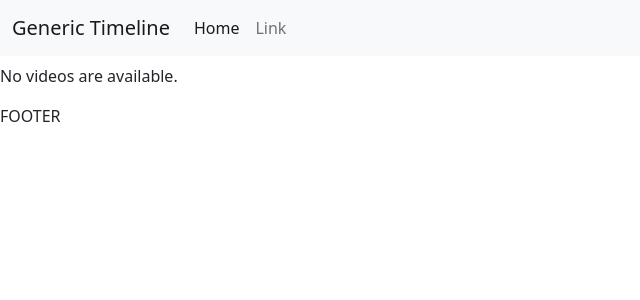
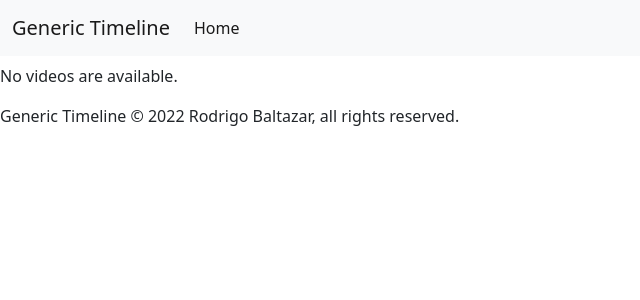
Before and after one commit to RodrigoBaltazar/generic-timeline, a Django app: page / in a window 1280 px wide. Shown: the top 300 px of the page, without its empty margins (0-640 px from the left). Run offline with Django 4.2, Linux system fonts and the light colour scheme; data that the repository does not hold is empty.

Commit message:
predeploy

```diff
--- a/generictimeline/templates/footer.html
+++ b/generictimeline/templates/footer.html
@@ -1 +1 @@
-<footer>FOOTER</footer>
+<footer> Generic Timeline © 2022 Rodrigo Baltazar, all rights reserved.</footer>
--- a/generictimeline/templates/navbar.html
+++ b/generictimeline/templates/navbar.html
@@ -9,9 +9,9 @@
           <li class="nav-item">
             <a class="nav-link active" aria-current="page" href="#">Home</a>
           </li>
-          <li class="nav-item">
+          {% comment %} <li class="nav-item">
             <a class="nav-link" href="#">Link</a>
-          </li>
+          </li> {% endcomment %}
         </ul>
       </div>
     </div>
--- a/generictimeline/timeline/converte.py
+++ b/generictimeline/timeline/converte.py
@@ -3,7 +3,7 @@ import os
 import ffmpy
 
 def converteVideo():
-    os.chdir('../generictimeline/media/')
+    os.chdir('generictimeline/media/')
     video = os.listdir()
     video_webm = os.path.splitext(video[-1])
     video_webm = video_webm[0] + '.webm'
--- a/generictimeline/timeline/models.py
+++ b/generictimeline/timeline/models.py
@@ -1,5 +1,5 @@
 from django.db import models
-
+#from . import converte
 
 class Video(models.Model):
     name = models.CharField(max_length=200)
@@ -8,6 +8,7 @@ class Video(models.Model):
     votes = models.IntegerField(default=0)
     size = models.IntegerField(default=0)
     approved = models.DateTimeField(auto_now_add=True)
+    #media = models.FileField(upload_to='', converte=converteVideo)
     media = models.FileField(upload_to='')
 
     def __str__(self):
```
